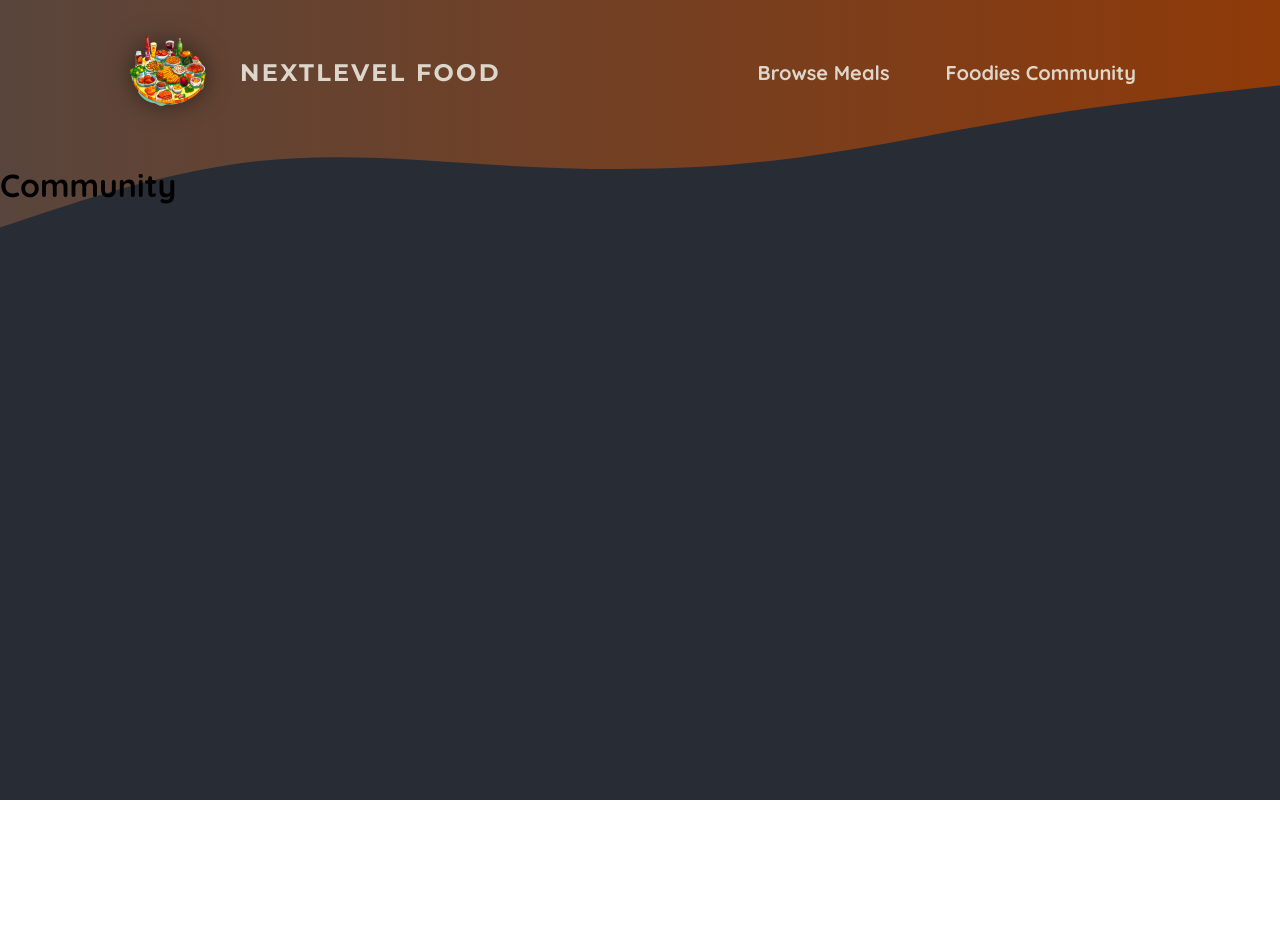
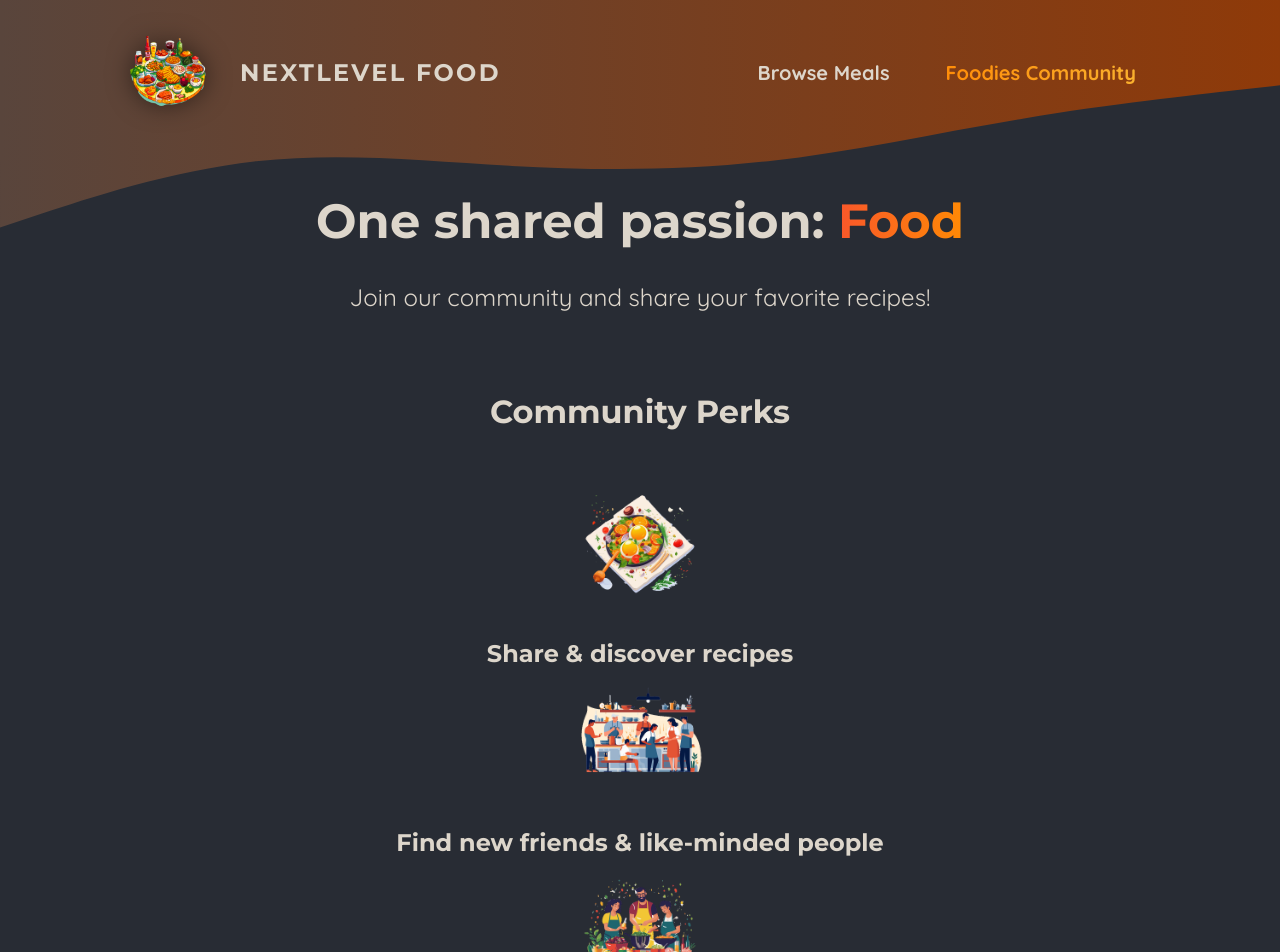
Before and after one commit to sameh-abdelhalem/foodies, a Next.js app: page /community in a window 1280 px wide. Shown: the top 952 px of the page. Before the commit the page ends 800 px from the top, so only its background shows below. Built offline with nearby package versions, Linux system fonts and the light colour scheme.

Commit message:
outsource NavLink to a seperate client component

```diff
--- a/app/community/page.jsx
+++ b/app/community/page.jsx
@@ -1,3 +1,40 @@
-export default function Community() {
-  return <h1>Community</h1>;
+import Image from "next/image";
+
+import mealIcon from "@/assets/icons/meal.png";
+import communityIcon from "@/assets/icons/community.png";
+import eventsIcon from "@/assets/icons/events.png";
+import classes from "./page.module.css";
+
+export default function CommunityPage() {
+  return (
+    <>
+      <header className={classes.header}>
+        <h1>
+          One shared passion: <span className={classes.highlight}>Food</span>
+        </h1>
+        <p>Join our community and share your favorite recipes!</p>
+      </header>
+      <main className={classes.main}>
+        <h2>Community Perks</h2>
+
+        <ul className={classes.perks}>
+          <li>
+            <Image src={mealIcon} alt="A delicious meal" />
+            <p>Share & discover recipes</p>
+          </li>
+          <li>
+            <Image src={communityIcon} alt="A crowd of people, cooking" />
+            <p>Find new friends & like-minded people</p>
+          </li>
+          <li>
+            <Image
+              src={eventsIcon}
+              alt="A crowd of people at a cooking event"
+            />
+            <p>Participate in exclusive events</p>
+          </li>
+        </ul>
+      </main>
+    </>
+  );
 }
--- /dev/null
+++ b/app/community/page.module.css
@@ -0,0 +1,61 @@
+.header {
+  gap: 3rem;
+  margin: 3rem auto 5rem auto;
+  width: 90%;
+  max-width: 75rem;
+  color: #ddd6cb;
+  font-size: 1.5rem;
+  text-align: center;
+}
+
+.header h1 {
+  font-family: 'Montserrat', sans-serif;
+}
+
+.highlight {
+  background: linear-gradient(90deg, #f9572a, #ff8a05);
+  background-clip: text;
+  -webkit-background-clip: text;
+  -webkit-text-fill-color: transparent;
+}
+
+.main {
+  width: 90%;
+  max-width: 40rem;
+  margin: 0 auto;
+  text-align: center;
+}
+
+.main h2 {
+  font-family: 'Montserrat', sans-serif;
+  font-size: 2rem;
+  margin-bottom: 3rem;
+  color: #ddd6cb;
+}
+
+.perks {
+  list-style: none;
+  margin: 3rem 0;
+  padding: 0;
+}
+
+.perks li {
+  display: flex;
+  flex-direction: column;
+  align-items: center;
+  gap: 2rem;
+}
+
+.perks img {
+  width: 8rem;
+  height: 8rem;
+  object-fit: contain;
+}
+
+.perks p {
+  font-family: 'Montserrat', sans-serif;
+  font-size: 1.5rem;
+  font-weight: bold;
+  margin: 0;
+  color: #ddd6cb;
+}
--- a/components/main-header/main-header.jsx
+++ b/components/main-header/main-header.jsx
@@ -1,7 +1,9 @@
+"use client";
 import Link from "next/link";
 import logo from "@/assets/logo.png";
 import classes from "./main-header.module.css";
 import Image from "next/image";
+import NavLink from "./nav-link";
 const MainHeader = () => {
   return (
     <header className={classes.header}>
@@ -12,10 +14,10 @@
       <nav className={classes.nav}>
         <ul>
           <li>
-            <Link href={"/meals"}>Browse Meals</Link>
+            <NavLink href={"/meals"}>Browse Meals</NavLink>
           </li>
           <li>
-            <Link href={"/community"}>Foodies Community</Link>
+            <NavLink href={"/community"}>Foodies Community</NavLink>
           </li>
         </ul>
       </nav>
--- /dev/null
+++ b/components/main-header/nav-link.jsx
@@ -0,0 +1,16 @@
+"use client";
+import classes from "./main-header.module.css";
+import Link from "next/link";
+import { usePathname } from "next/navigation";
+
+export default function NavLink({ href, children }) {
+  const path = usePathname();
+  return (
+    <Link
+      className={path.startsWith(href) ? classes.active : undefined}
+      href={href}
+    >
+      {children}
+    </Link>
+  );
+}
```
